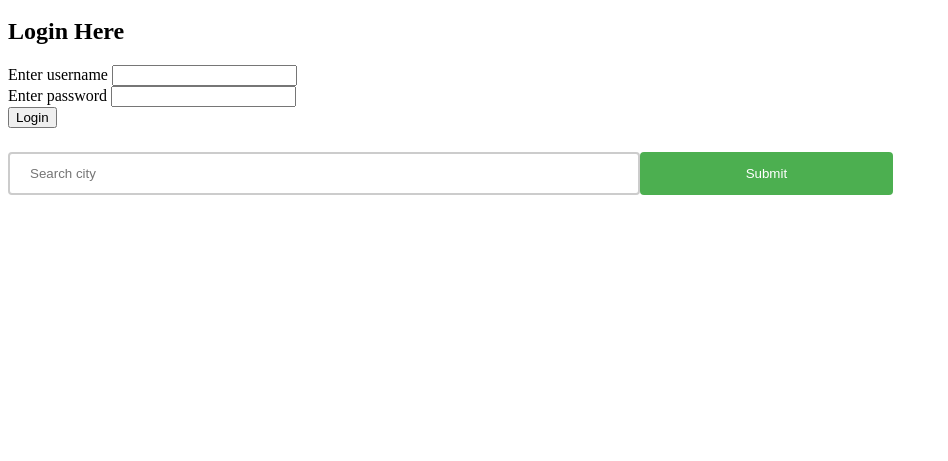
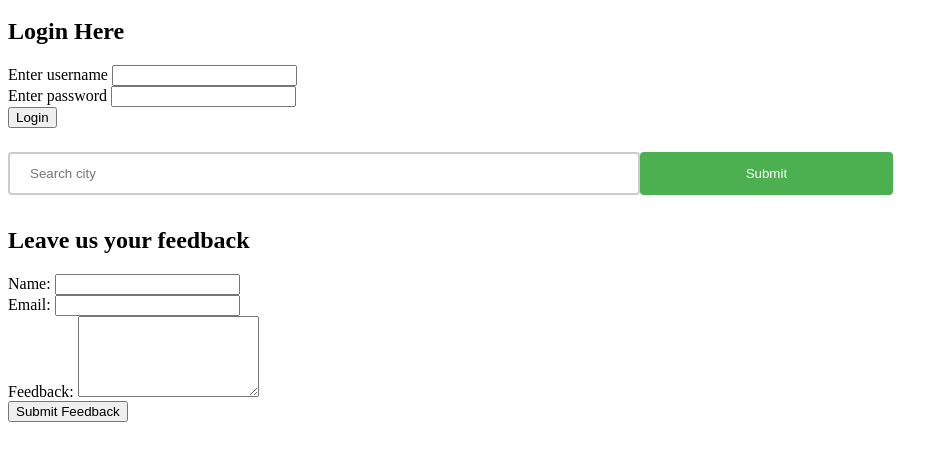
Before and after one commit to elvismabisi/Phase-1-project, a plain HTML site: page index.html in a window 1280 px wide. Shown: the part 123-584 px from the top of the page, without its empty margins (0-948 px from the left). Drawn offline with Linux system fonts and the light colour scheme.

Commit message:
complete

```diff
--- a/index.html
+++ b/index.html
@@ -50,6 +50,28 @@
       <input type="text" placeholder="Search city" class="inputValue">
       <input type="submit" value="Submit" class="button">
   </div>
+  <div class="display">
+    <h1 class="city"></h1>
+    <p class="temp"></p>
+    <p class="desc"></p>
+</div>
+<form id="process-feedback.php">
+  <h2>Leave us your feedback</h2>
+  <div class="form-group">
+    <label for="name">Name:</label>
+    <input type="text" name="name" class="form-control" required>
+  </div>
+  <div class="form-group">
+    <label for="email">Email:</label>
+      <input type="email" name="email" class="form-control" required>
+    </div>
+    <div class="form-group">
+      <label for="feedback">Feedback:</label>
+      <textarea name="feedback" class="form-control" rows="5" required></textarea>
+    </div>
+    <input type="submit" value="Submit Feedback" class="btn">
+  </form>
+
 
 </body>
 </html>
```
